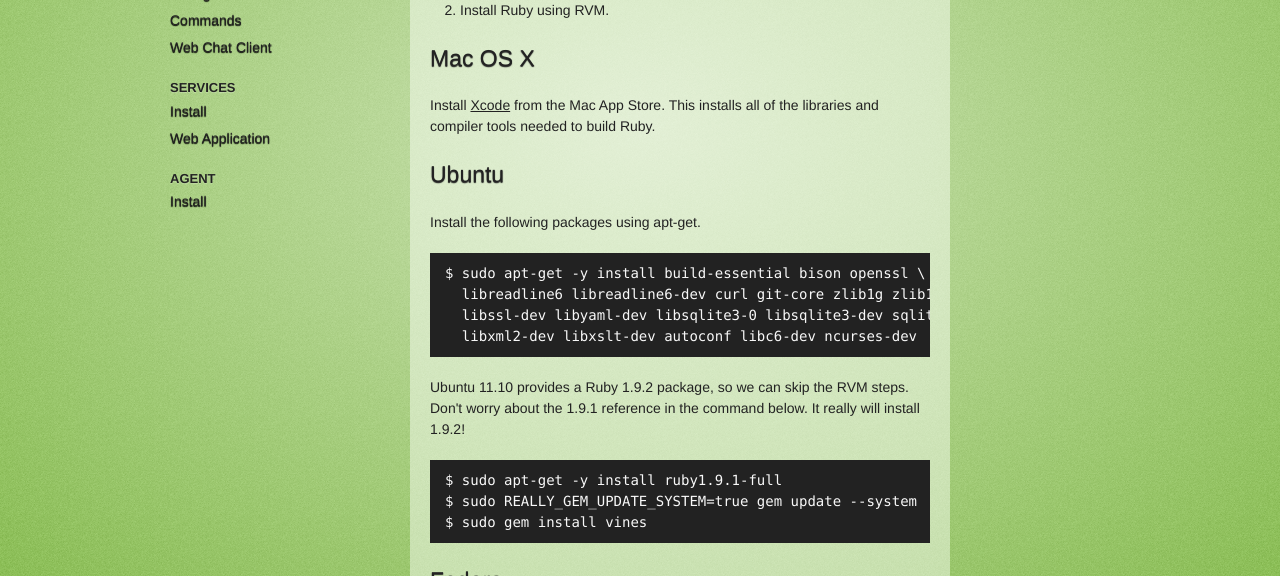
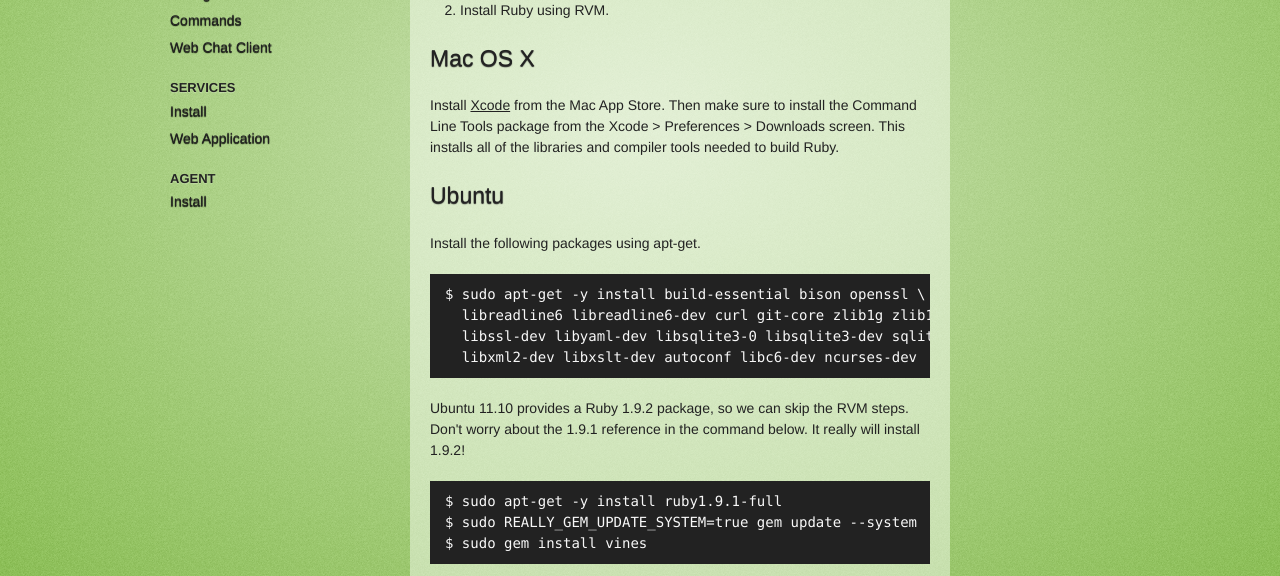
Before and after one commit to negativecode/vines, a Jekyll site: the page built from ruby.html, in a window 1280 px wide and 900 px high, cut to the strip 324-900 px from the top of the window. Built offline with Jekyll 4.4.1, drawn with Linux system fonts in a browser that asks for light colours.

Commit message:
Add command line tools package install instructions for Xcode 4.3.

```diff
--- a/ruby.html
+++ b/ruby.html
@@ -19,8 +19,9 @@ The install is only two steps:
 <h2>Mac OS X</h2>
 <p>
   Install <a href="http://developer.apple.com/xcode/">Xcode</a>
-  from the Mac App Store. This installs all of the libraries and compiler tools
-  needed to build Ruby.
+  from the Mac App Store. Then make sure to install the Command Line Tools
+  package from the Xcode > Preferences > Downloads screen. This installs all of
+  the libraries and compiler tools needed to build Ruby.
 </p>
 
 <h2>Ubuntu</h2>
```
